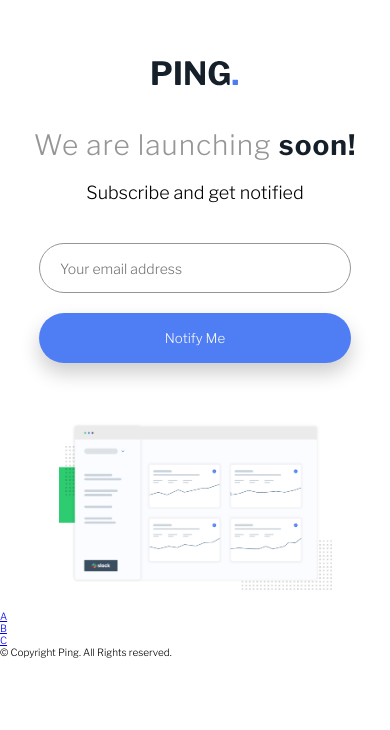
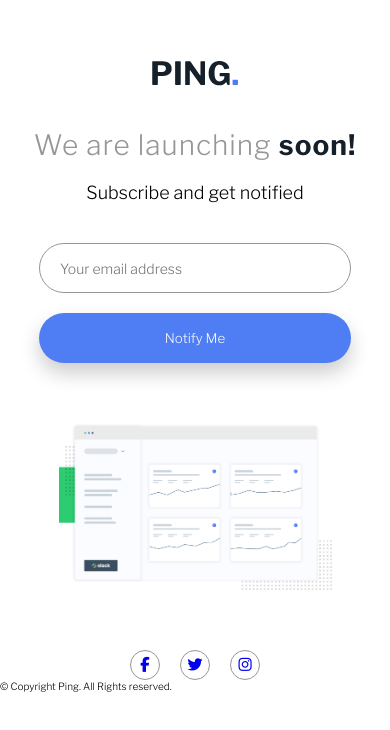
Before and after one commit to Ruffyi/Ping-Single-Column-Coming-Soon-Page, a website: page index.html in a window 390 px wide. Drawn offline with nearby package versions, Linux system fonts and the light colour scheme.

Commit message:
Working with socials component, responsive media, accesibility

```diff
--- a/index.html
+++ b/index.html
@@ -17,6 +17,10 @@
 			href="https://fonts.googleapis.com/css2?family=Libre+Franklin:wght@300;600;700&display=swap"
 			rel="stylesheet"
 		/>
+		<script
+			src="https://kit.fontawesome.com/6e9c4c591d.js"
+			crossorigin="anonymous"
+		></script>
 		<link rel="stylesheet" href="./dist/css/style.css" />
 	</head>
 	<body>
@@ -50,13 +54,34 @@
 				</div>
 				<div class="socials">
 					<div class="socials__item">
-						<a href="#" class="link"> A</a>
+						<a href="#" class="link" title="Facebook"
+							><i
+								class="fa-brands fa-facebook-f"
+								aria-hidden="true"
+								focusable="false"
+							></i>
+							<span class="sr-only">Facebook</span>
+						</a>
 					</div>
 					<div class="socials__item">
-						<a href="#" class="link"> B</a>
+						<a href="#" class="link" title="Twitter"
+							><i
+								class="fa-brands fa-twitter"
+								aria-hidden="true"
+								focusable="false"
+							></i>
+							<span class="sr-only">Twitter</span></a
+						>
 					</div>
 					<div class="socials__item">
-						<a href="#" class="link"> C</a>
+						<a href="#" class="link" title="Instagram"
+							><i
+								class="fa-brands fa-instagram"
+								aria-hidden="true"
+								focusable="false"
+							></i
+							><span class="sr-only">Instagram</span></a
+						>
 					</div>
 				</div>
 				<footer class="footer">
--- a/scss/components/_socials.scss
+++ b/scss/components/_socials.scss
@@ -0,0 +1,13 @@
+.socials {
+	@include flex-mother();
+	margin-top: 4rem;
+	&__item {
+		@include flex-mother();
+		height: 3rem;
+		width: 3rem;
+		border-radius: 50%;
+		margin: 0 1rem;
+		border: 1px solid var(--clr-neutral-gray);
+		font-size: 1.5rem;
+	}
+}
```
Also changed, not shown: dist/css/style.css, 1 other file.
